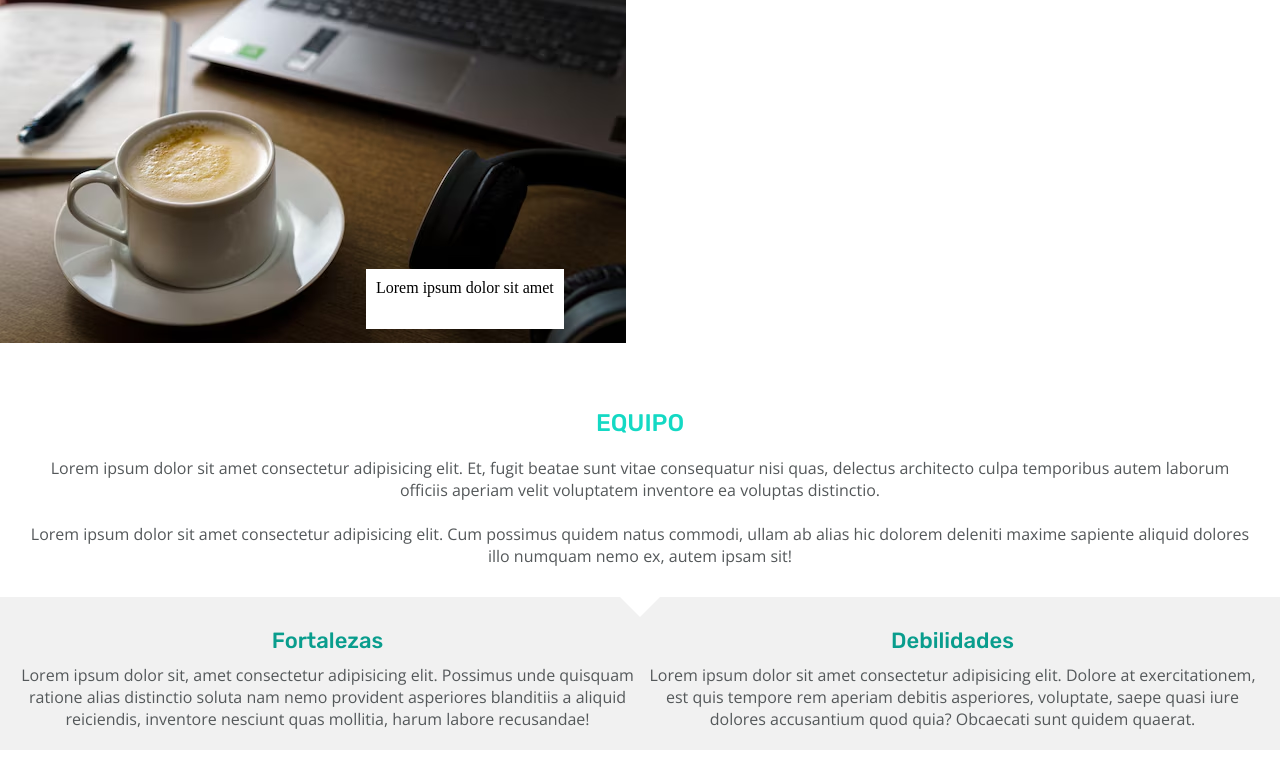
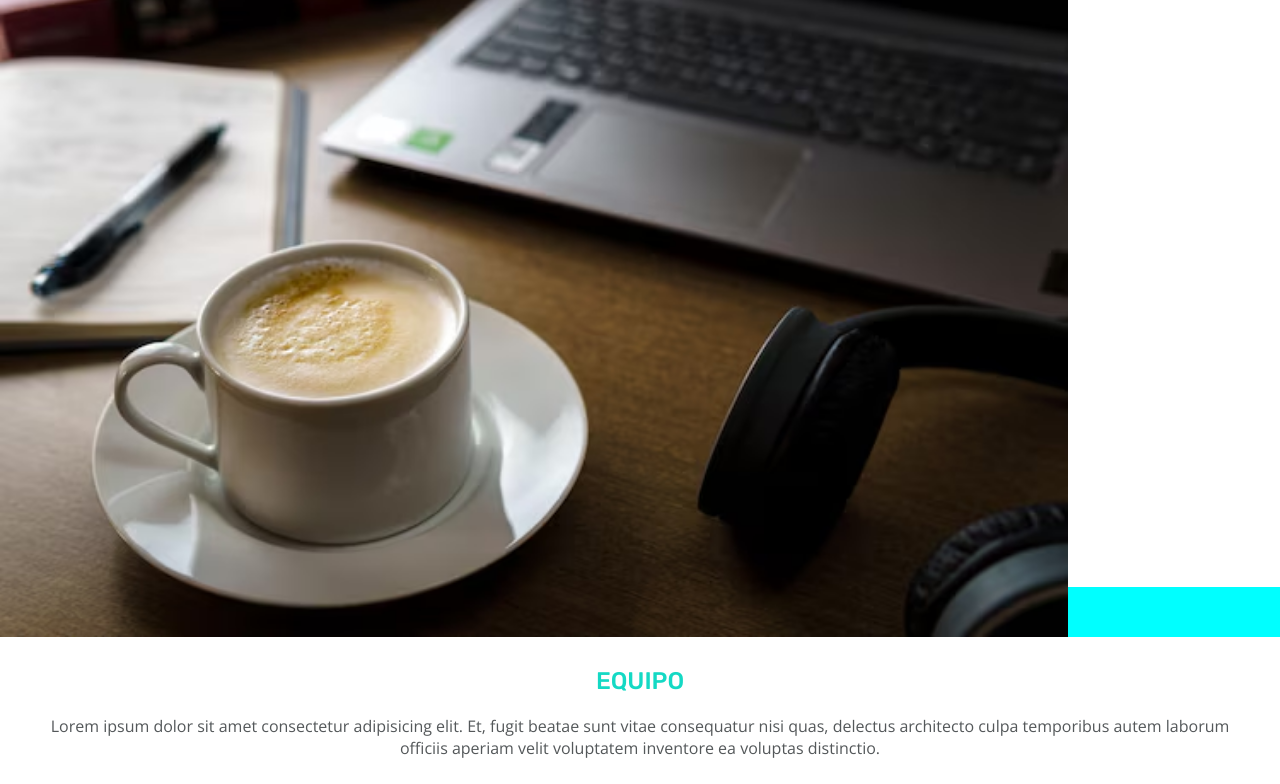
Before and after one commit to BugmaoLtd/project-promo-48-module-1-team-1, a website built with Vite: page src/index.html in a window 1280 px wide. Shown: the part 74-858 px from the top of the page. Built offline with nearby package versions, Linux system fonts and the light colour scheme; files whose address does not match are found by name.

Commit message:
comprobando conflicto

```diff
--- a/src/partials/loreto.html
+++ b/src/partials/loreto.html
@@ -1,6 +1,6 @@
 <div class="conteiner">
-    <img class="image" src="./images/taza-cafe-escritorio-oficina-dia_665346-45378.avif" alt="imagen de fondo">
+    <img class="imagen" src="/public/images/taza-cafe-escritorio-oficina-dia_665346-45378.avif" alt="fondo">
     <div class="caja">
-           <p class="parrafo">Lorem ipsum dolor sit amet</p>
+           <p>Lorem ipsum dolor sit amet</p>
     </div>
 </div>
--- a/src/scss/layout/_loreto.scss
+++ b/src/scss/layout/_loreto.scss
@@ -1,15 +1,20 @@
+.conteiner {
+    display: flex;
+    justify-content: center;
+    width: 100%;
+    background-color: aqua;
+}
+
+
 .caja {
     position: relative;
     bottom: 50px;
-    height: 60px;
-    right: 33vh;
     background-color: white;
     display: flex;
     display: inline-block;
-    padding: 10px;
-
+    font-family: "Open Sans", serif;
+    padding: 20px;
 }
-.hero {
-    width: 320px;
-    height: 421px;
+.imagen {
+    width: 100%;
 }
```
